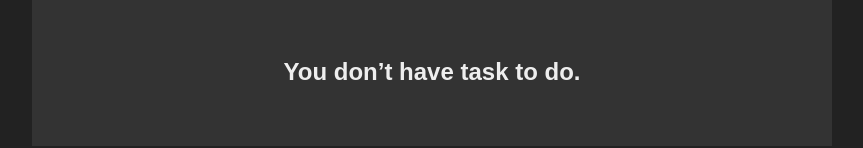
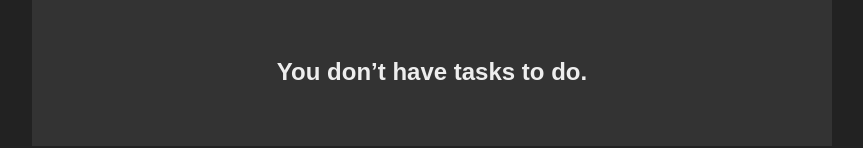
Before and after one commit to peterjbone/todo-app, a React (Vite) app: page / in a window 1280 px wide. Shown: the part 345-493 px from the top of the page, without its empty margins (208-1071 px from the left). Built offline with nearby package versions, Linux system fonts and the light colour scheme.

Commit message:
App completed

```diff
--- a/src/App.jsx
+++ b/src/App.jsx
@@ -148,7 +148,9 @@ function App() {
 						!isCompletedScreen ? (
 							!allTodos.length ? (
 								<div>
-									<h2 style={{ textAlign: "center" }}>You don’t have task to do.</h2>
+									<h2 style={{ textAlign: "center" }}>
+										You don’t have tasks to do.
+									</h2>
 								</div>
 							) : (
 								allTodos.map((todo, index) => (
@@ -166,7 +168,7 @@ function App() {
 						!completedTodos.length ? (
 							<div>
 								<h2 style={{ textAlign: "center" }}>
-									You have not complete any task.
+									You have not completed any task.
 								</h2>
 							</div>
 						) : (
```
